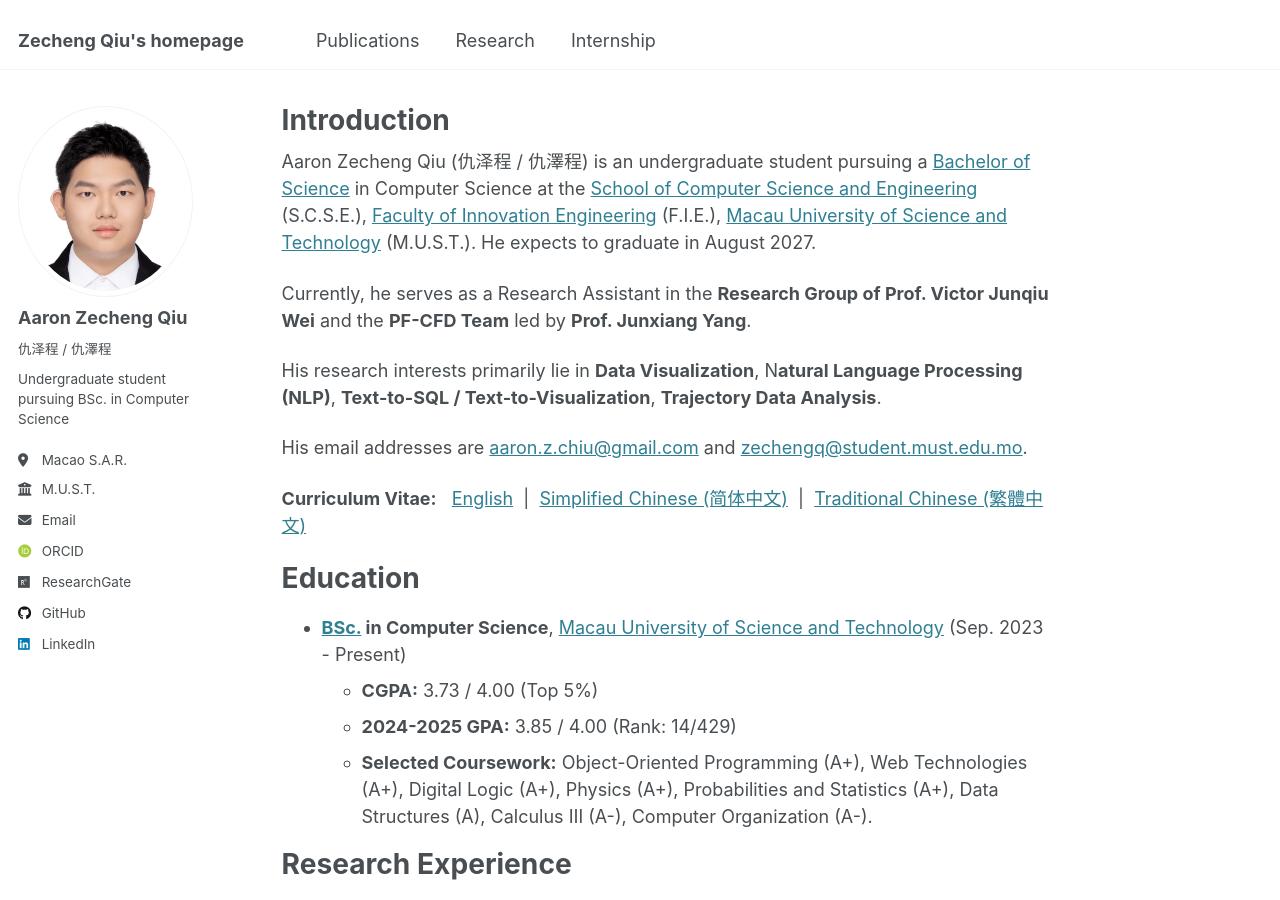
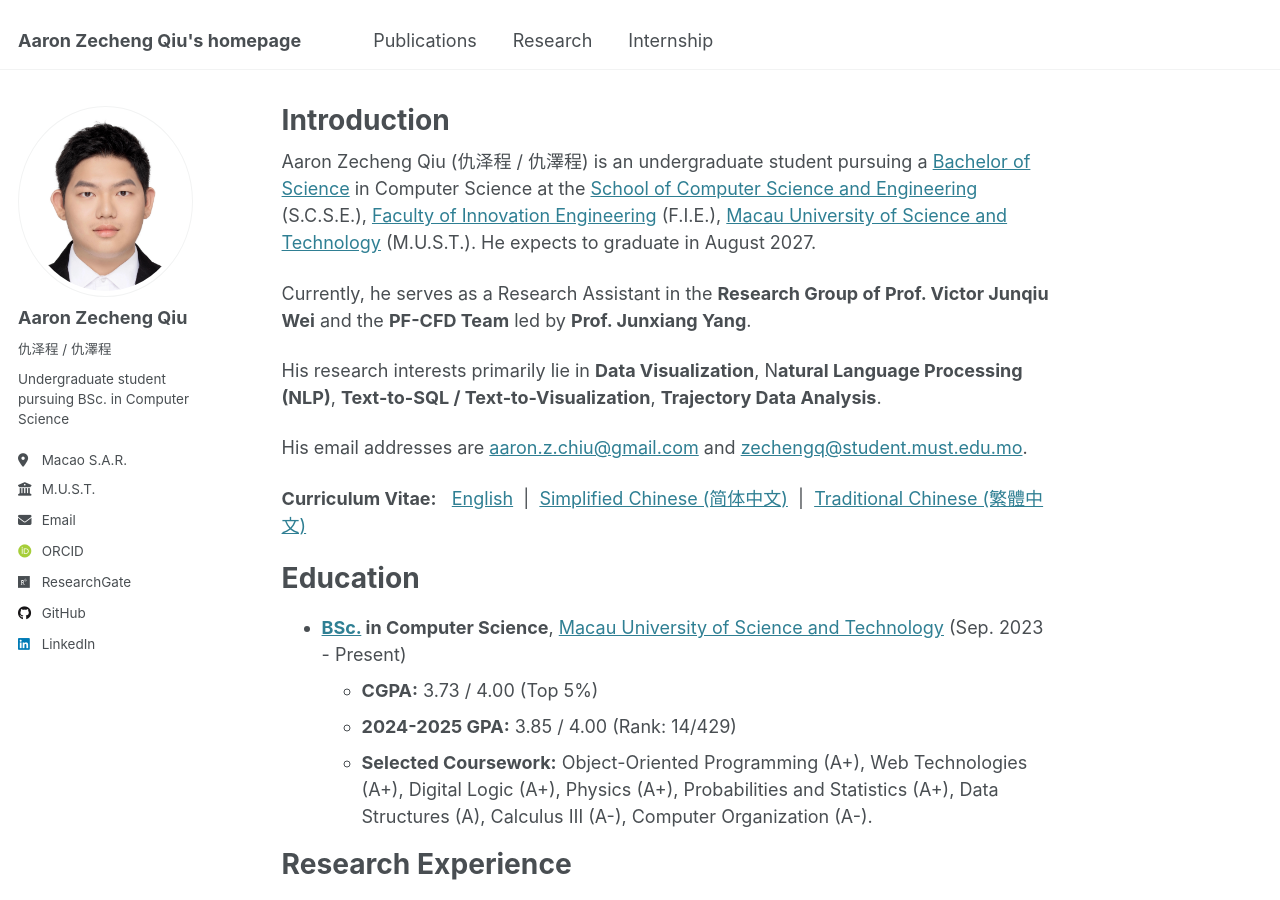
Before and after one commit to aaron-z-chiu/aaron-z-chiu.github.io, a Jekyll site: the page built from _pages/about.md, in a window 1280 px wide and 900 px high. Built offline with Jekyll 4.4.1, drawn with Linux system fonts in a browser that asks for light colours; some web fonts are replaced.

Commit message:
homepage

```diff
--- a/_config.yml
+++ b/_config.yml
@@ -9,7 +9,7 @@
 # Basic Site Settings
 locale                   : "en-US"
 site_theme               : "default"
-title                    : "Zecheng Qiu's homepage"
+title                    : "Aaron Zecheng Qiu's homepage"
 title_separator          : "-"
 name                     : &name "Zecheng Qiu"
 description              : &description "personal description"
```
